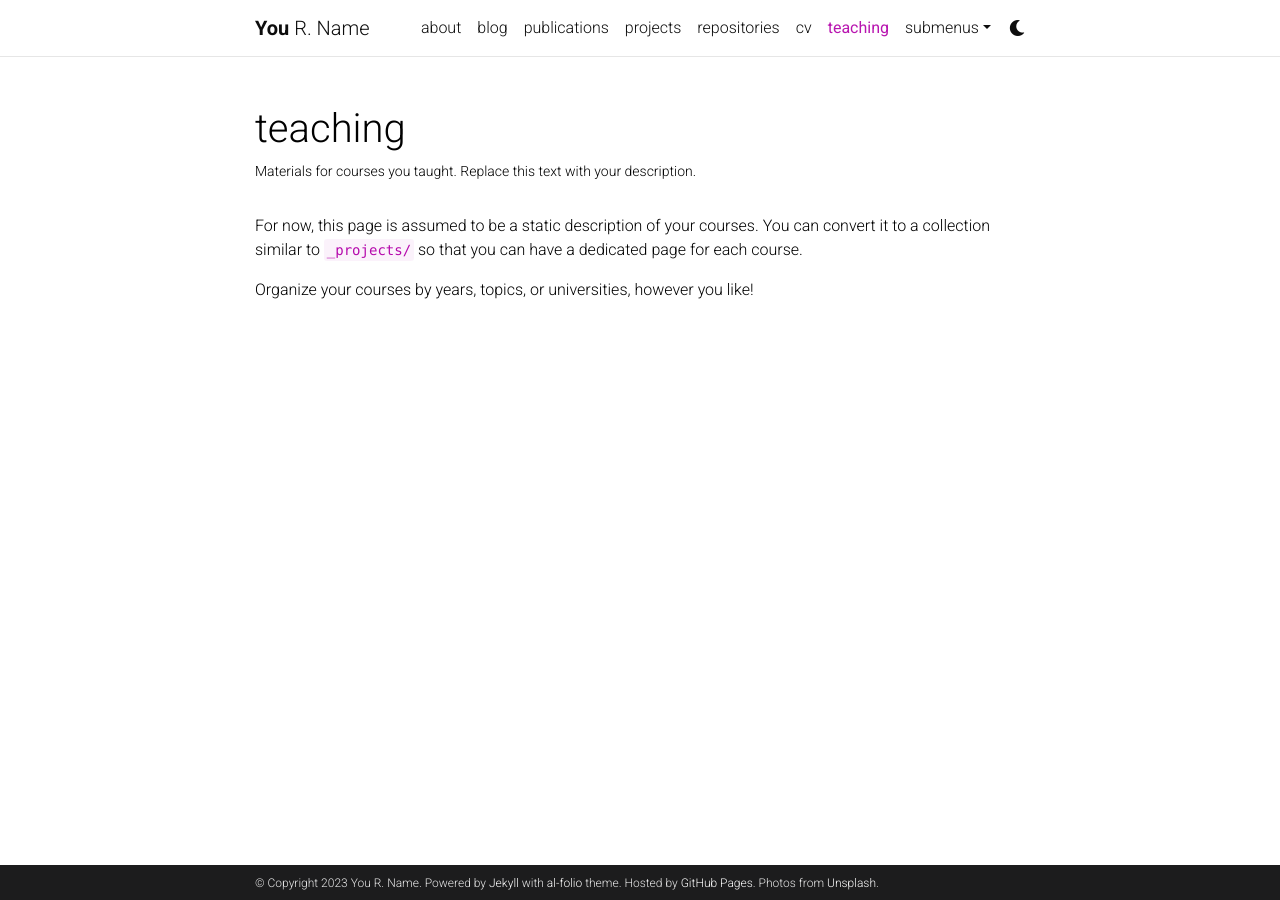
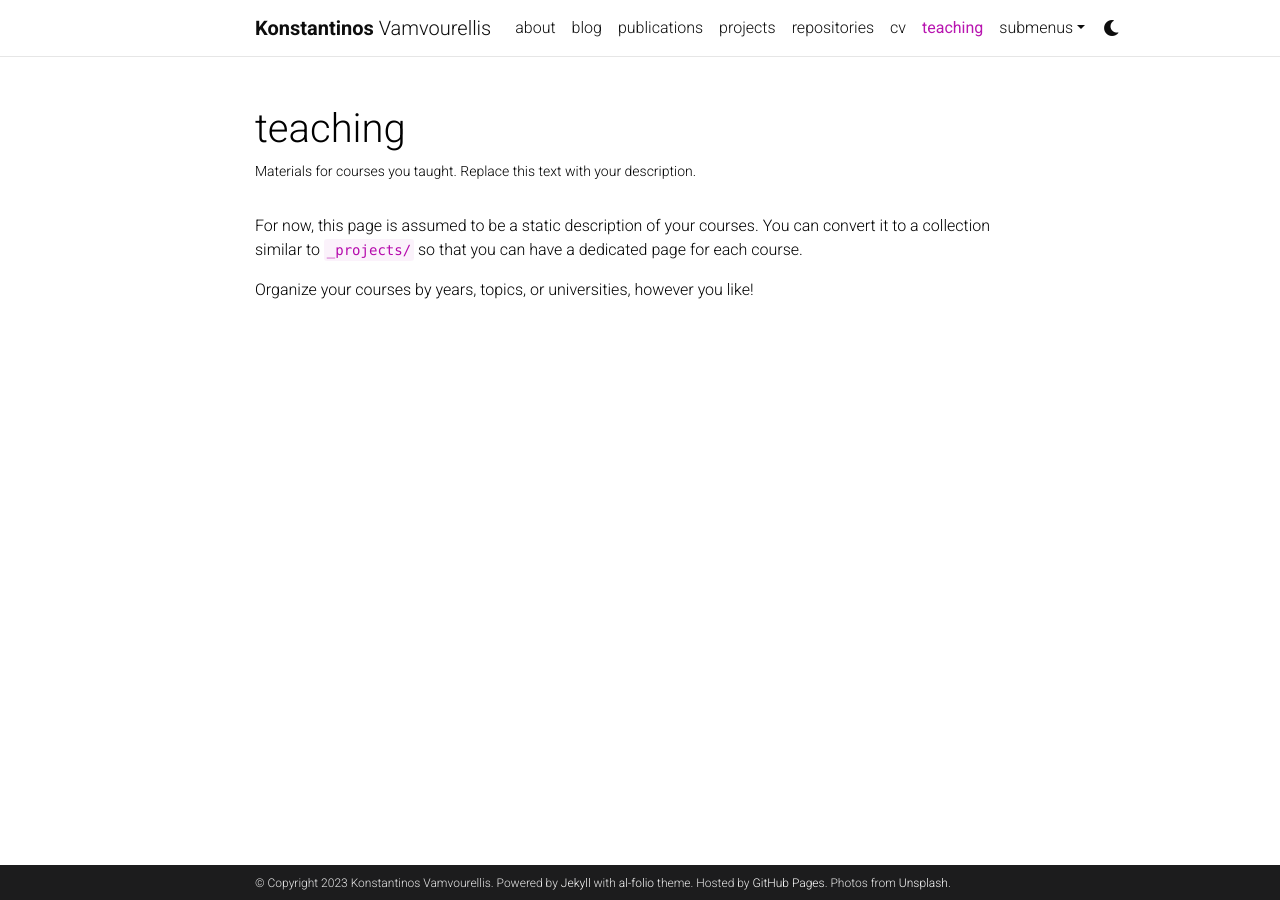
Before and after one commit to bayesways/bayesways.github.io, a Jekyll site: the page built from _pages/teaching.md, in a window 1280 px wide. Built offline with Jekyll 4.4.1, drawn with Linux system fonts in a browser that asks for light colours; comment, search, counter and statistics services are not loaded; a style sheet for code colours, icons or effects is not loaded.

Commit message:
init commit

```diff
--- a/_config.yml
+++ b/_config.yml
@@ -3,9 +3,9 @@
 # -----------------------------------------------------------------------------
 
 title: blank # the website title (if blank, full name will be used instead)
-first_name: You
-middle_name: R.
-last_name: Name
+first_name: Konstantinos
+middle_name:
+last_name: Vamvourellis
 email: you@example.com
 description: > # the ">" symbol means to ignore newlines until "footer_text:"
   A simple, whitespace theme for academics. Based on [*folio](https://github.com/bogoli/-folio) design.
@@ -18,8 +18,8 @@
 lang: en # the language of your site (for example: en, fr, cn, ru, etc.)
 icon: ⚛️  # the emoji used as the favicon (alternatively, provide image name in /assets/img/)
 
-url: https://alshedivat.github.io # the base hostname & protocol for your site
-baseurl: /al-folio # the subpath of your site, e.g. /blog/
+url: https://bayesways.github.io  # the base hostname & protocol for your site
+baseurl: # the subpath of your site, e.g. /blog/
 last_updated: false # set to true if you want to display last updated in the footer
 impressum_path:  # set to path to include impressum link in the footer, use the same path as permalink in a page, helps to conform with EU GDPR
 
```
